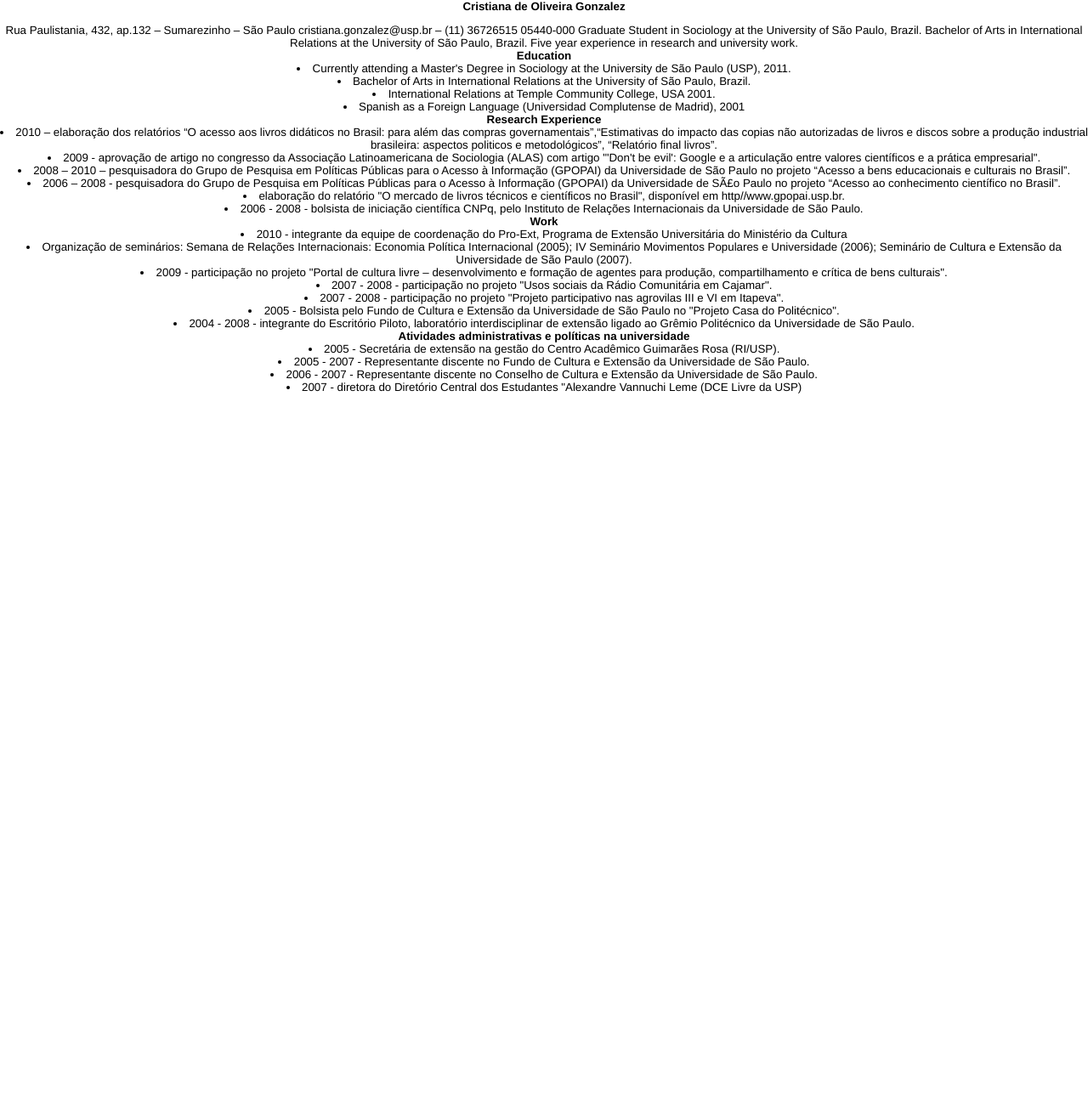
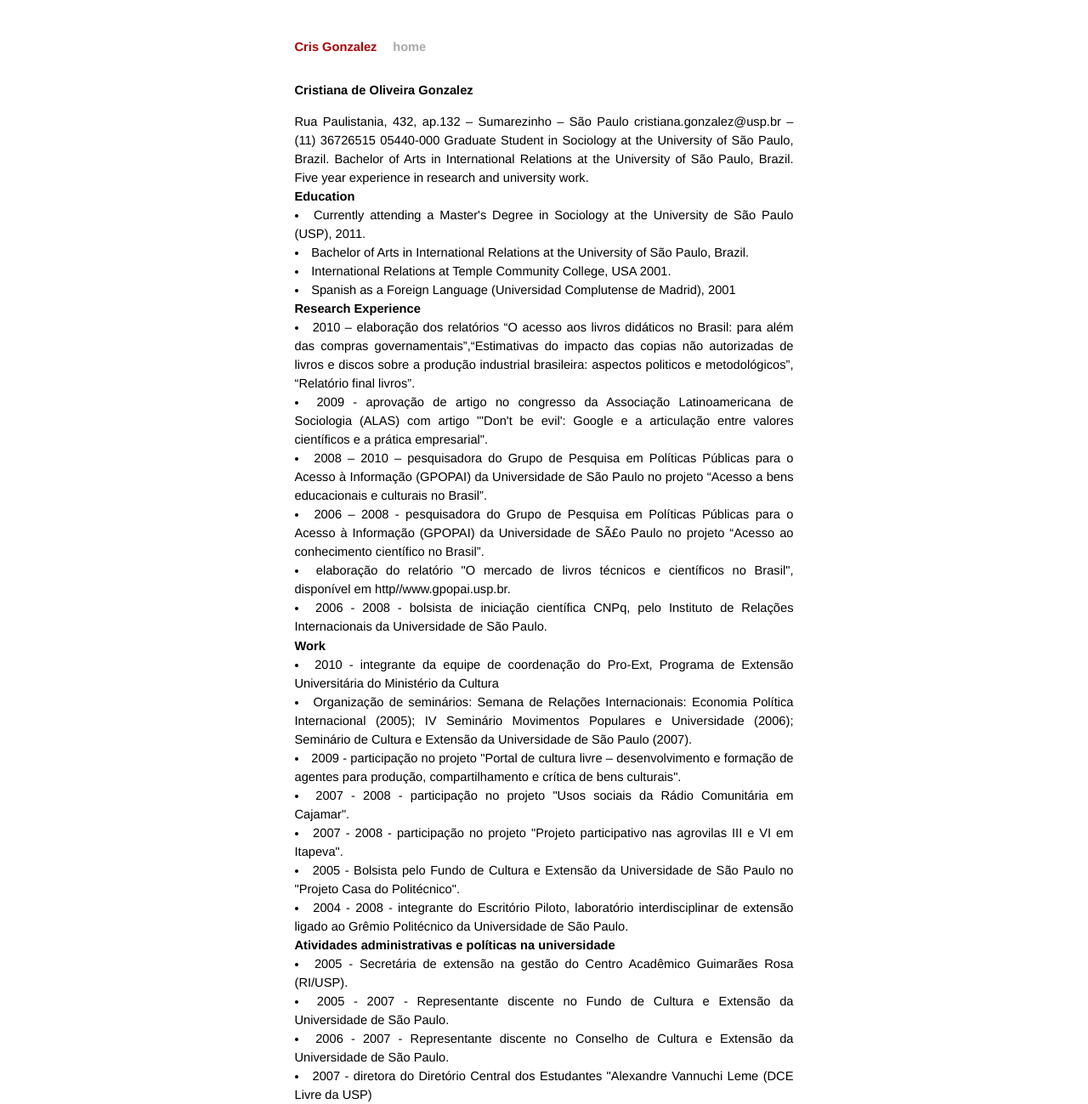
Before and after one commit to crizalez/crizalez.github.com, a Jekyll site: the page html/resume.html, which Jekyll copies as it is, in a window 1280 px wide. Shown: the whole page at 85% size. Built offline with Jekyll 4.4.1, drawn with Linux system fonts in a browser that asks for light colours; Markdown is read by kramdown in place of the engine named in the settings; before the commit the page ends 900 px from its top, so only the background shows below that.

Commit message:
google pdf

```diff
--- a/html/resume.html
+++ b/html/resume.html
@@ -16,6 +16,14 @@
    <script type="text/javascript">try{Typekit.load();}catch(e){}</script>
 </head>
 <body>
+<div class="site">
+  <div class="title">
+    <a href="/">Cris Gonzalez</a>
+    <a class="extra" href="/">home</a>
+  </div>
+
+    <div id="home">
+
         <h1>Cristiana de Oliveira Gonzalez</h1>
 
         <span>Rua Paulistania, 432, ap.132 – Sumarezinho – São Paulo         cristiana.gonzalez@usp.br – (11) 36726515
@@ -85,5 +93,8 @@ Universidade de São Paulo.
         <li> 2007 - diretora do Diretório Central dos Estudantes "Alexandre Vannuchi
         Leme (DCE Livre da USP)
 
+    </div>
+</div>
+
 </body>
 </html>
--- a/index.html
+++ b/index.html
@@ -34,7 +34,7 @@ var WRInitTime=(new Date()).getTime();
       <h1>Info</h1>
       <ul class="posts">
         <li> <a href="html/cv.html">CV</a></li>
-        <li> <a href="html/resume.html">Resume (English)</li>
+        <li> <a href="html/resume.html">Resume (English)</a></li>
       </ul>
 
       <h1>Interviews, Talks, Etc</h1>
@@ -59,7 +59,7 @@ var WRInitTime=(new Date()).getTime();
       </p>
     </div>
     <div class="rss">
-      <a href="http://feeds.feedburner.com/tom-preston-werner">
+      <a href="http://feeds.feedburner.com/crizalez">
         <img src="/images/rss.png" alt="Subscribe to RSS Feed" />
       </a>
     </div>
```
Lines whose indentation alone changed are shown as unchanged.
